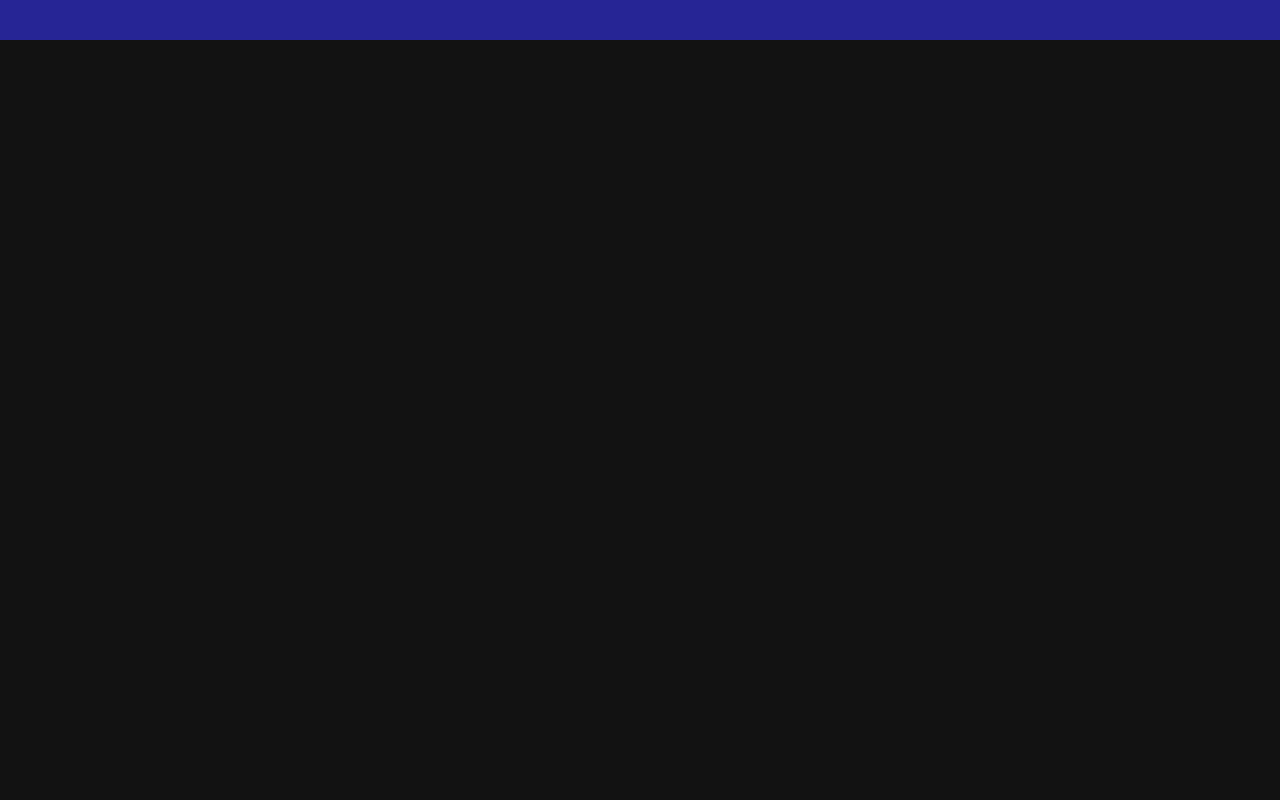
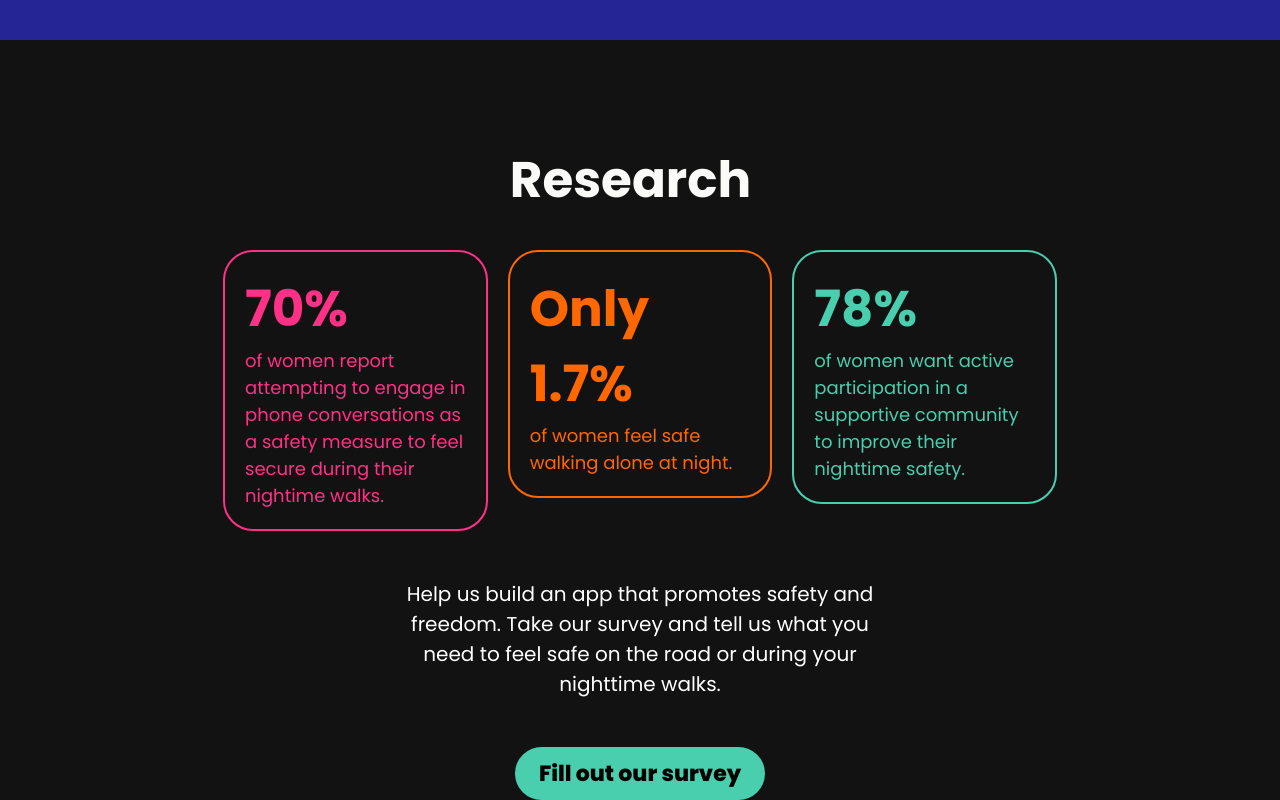
Before and after one commit to Arag0rn/SistersStreet, a Next.js app: page / in a window 1280 px wide. Shown: the part 3156-3956 px from the top of the page. Before the commit the page ends 3196 px from the top, so only its background shows below. Built offline with nearby package versions, Linux system fonts and the light colour scheme.

Commit message:
finished research section

```diff
--- /dev/null
+++ b/src/app/components/Research/Research.tsx
@@ -0,0 +1,54 @@
+import React from 'react'
+import ResBox from './ResBox';
+
+interface ResearchBox {
+    head: string;
+    text: string;
+    color: string;
+}
+
+const researchBox: { [key: string]: ResearchBox } = {
+    "1box": {
+       head: "70%",
+       text: "of women report attempting to engage in phone conversations as a safety measure to feel secure during their nightime walks.",
+       color: "FF3186",
+   },
+   "2box": {
+       head: "Only 1.7%",
+       text: "of women feel safe walking alone at night.",
+       color: "FF6700",
+   },
+   "3box": {
+       head: "78%",
+       text: "of women want active participation in a supportive community to improve their nighttime safety.",
+       color: "49CEAE",
+   }
+}
+
+export const Research = () => {
+  return (
+    <section className='mt-[110px]'>
+         <div className='container md:flex-col xl:w-auto'>
+        <h2 className="w-[250px] text-[46px] font-bold leading-[120%] text-stone-50 md:text-[50px] md:text-center md:w-auto md:mr-[19px] xl:w-auto xl:text-[70px] xl:mr-0">Research</h2>
+        <ul className="flex flex-col gap-[20px] mt-[40px] md:flex-row md:justify-stretch">
+  {Object.keys(researchBox).map((key) => {
+    const box = researchBox[key];
+    return (
+      <li
+        key={key}
+        className="rounded-[30px] border-2 p-[20px] backdrop-blur-[2px] flex-1 basis-0 h-full"
+        style={{ borderColor: `#${box.color}` }}
+      >
+        <h1 className='text-[34px] font-bold md:text-[50px] xl:text-[60px]' style={{ color: `#${box.color}` }}>{box.head}</h1>
+        <p className='text-[16px] md:text-[18px] xl:text-[24px]' style={{ color: `#${box.color}` }}>{box.text}</p>
+      </li>
+    );
+  })}
+</ul>
+
+        <p className='mt-[40px] text-white text-[20px] md:w-[506px] md:text-center md:mx-auto md:mt-[48px]'>Help us build an app that promotes safety and freedom. Take our survey and tell us what you need to feel safe on the road or during your nighttime walks.</p>
+        <button className='btn-main mt-[40px] bg-[#49CEAE] p-[10px_24px] mx-auto block md:mt-[48px]'>Fill out our survey</button>
+        </div>
+    </section>
+  )
+}
--- a/src/app/page.tsx
+++ b/src/app/page.tsx
@@ -3,6 +3,7 @@ import Hero from "./components/Hero/Hero";
 import { StaySafe } from "./components/StaySafe/StaySafe";
 import { Support } from "./components/Support/Support";
 import { JoinUs } from "./components/JoinUs/JoinUs";
+import { Research } from "./components/Research/Research";
 
 export default function Home() {
   return (
@@ -11,6 +12,7 @@ export default function Home() {
     <StaySafe/>
     <Support/>
     <JoinUs/>
+    <Research/>
    </>
   );
 }
```
Also changed, not shown: src/app/components/Research/ResBox.tsx (added).
